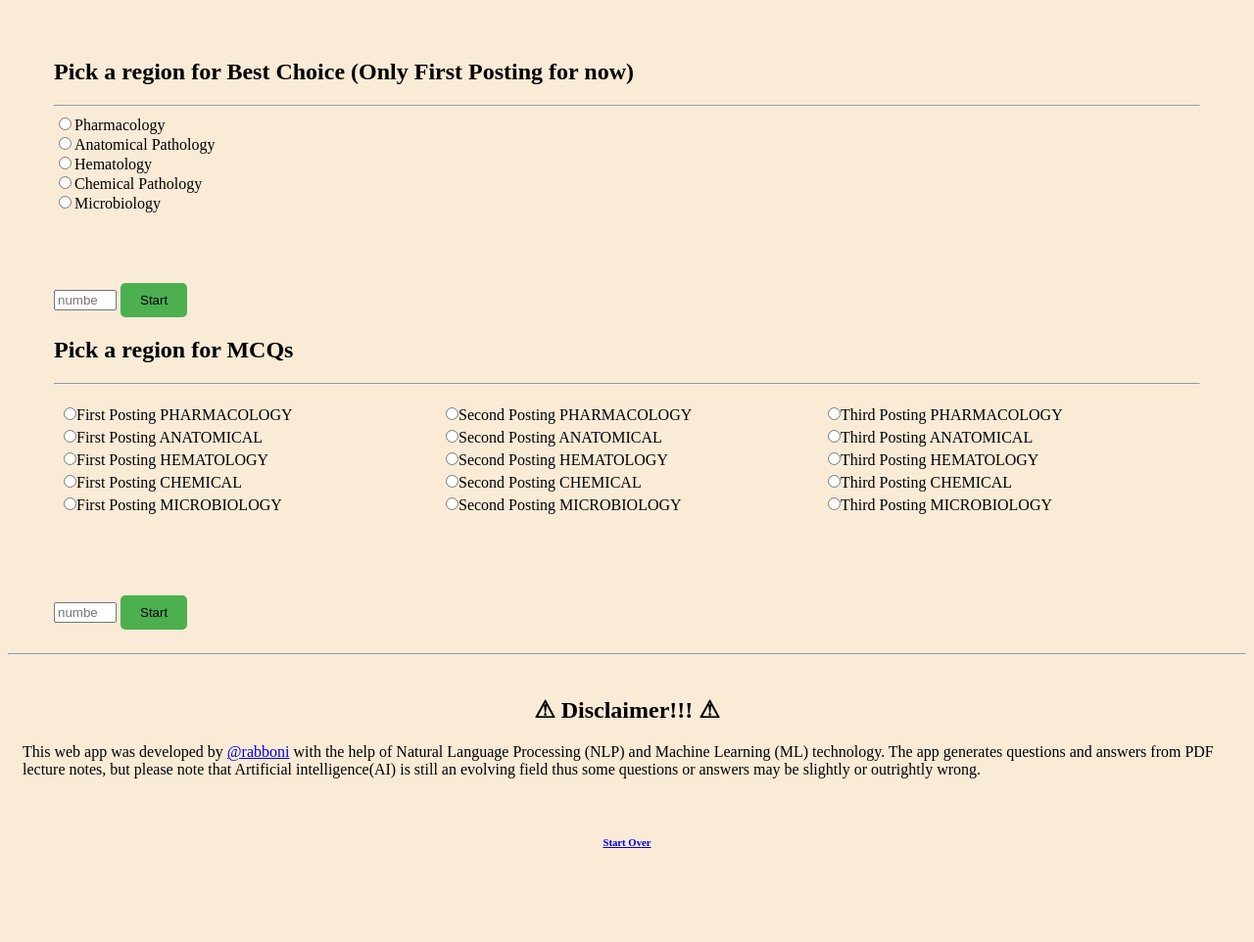
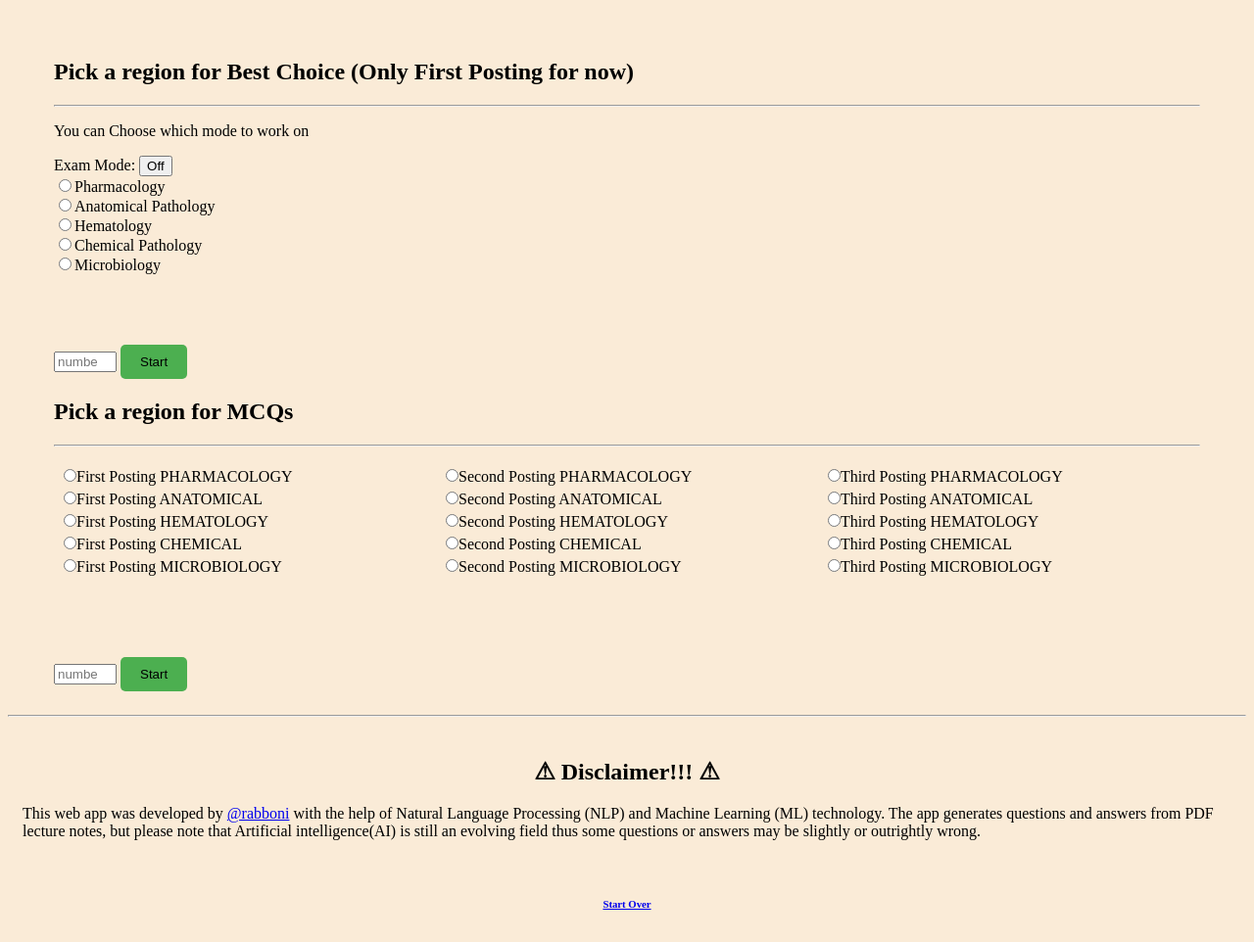
Before and after one commit to Gideon00/path-pharm, a Flask app: page / in a window 1280 px wide. Shown: the part 152-1114 px from the top of the page at 98% size. Before the commit the page ends 1018 px from the top, so only its background shows below. Run offline with Flask 3, Linux system fonts and the light colour scheme.

Commit message:
Added Exam mode

```diff
--- a/templates/index.html
+++ b/templates/index.html
@@ -13,6 +13,11 @@
         <div class="section">
             <h2>Pick a region for Best Choice (Only First Posting for now)</h2>
             <hr>
+                <!-- Choose mode to work -->
+                <p>You can Choose which mode to work on</p>
+                Exam Mode: <button id="exam_mode">Off</button>
+                <br>
+
                 <!-- Best Choice sesction -->
                 <form action="{{ url_for('index') }}" method="post">
                     {% for region in regions %}
@@ -23,6 +28,7 @@
 
                     <br>
                     <input type="number" name="start" min="1" max="750" placeholder="number">
+                    <input id="mode_choice1" name="exam_mode" value="Off" type="hidden">
                     <input class="next" type="submit" value="Start">
                 </form>
                 <!-- MCQ section -->
@@ -42,6 +48,7 @@
 
                     <br>
                     <input type="number" name="start" min="1" max="750" placeholder="number">
+                    <input id="mode_choice2" name="exam_mode" value="Off" type="hidden">
                     <input class="next" type="submit" value="Start">
                 </form>
         </div>
```
